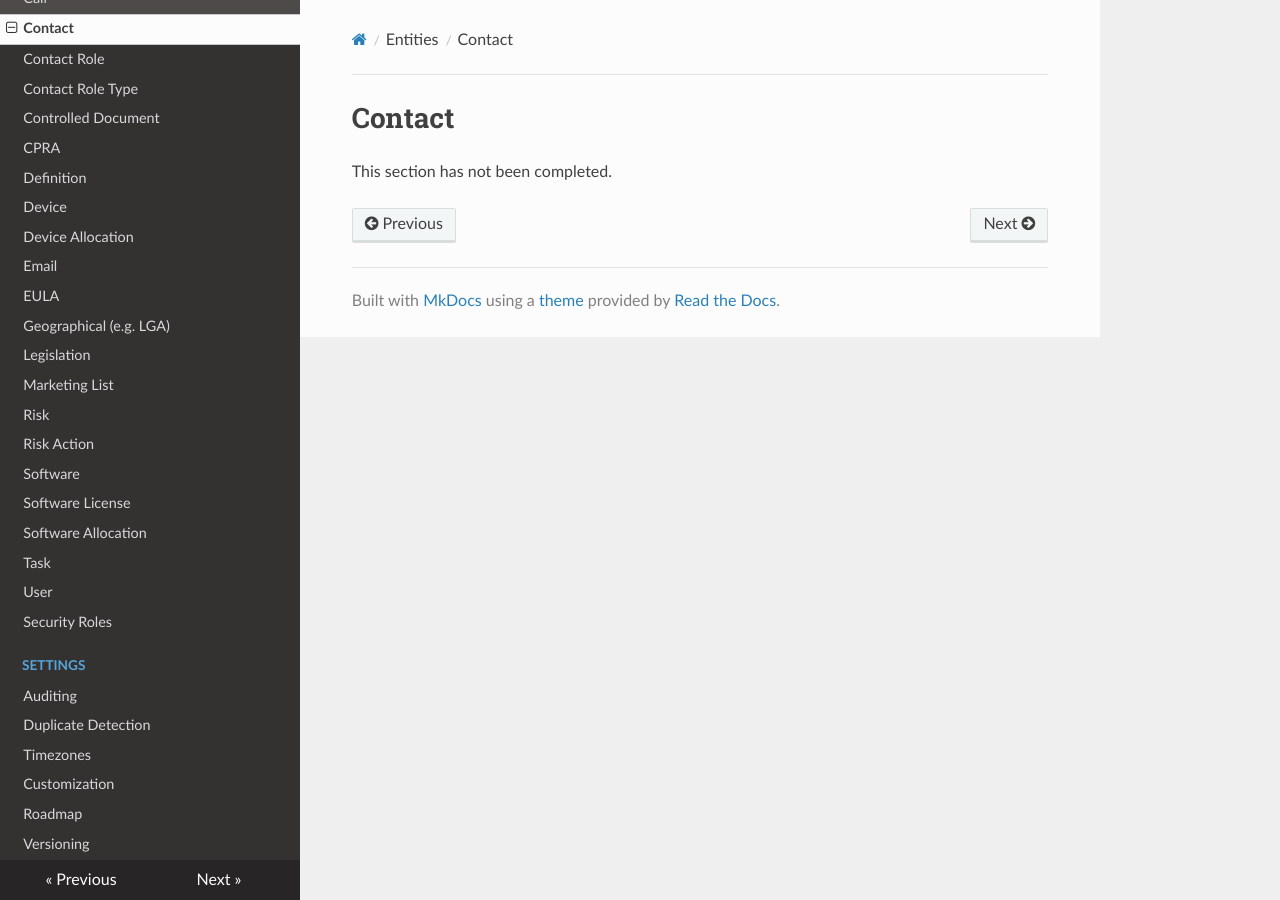
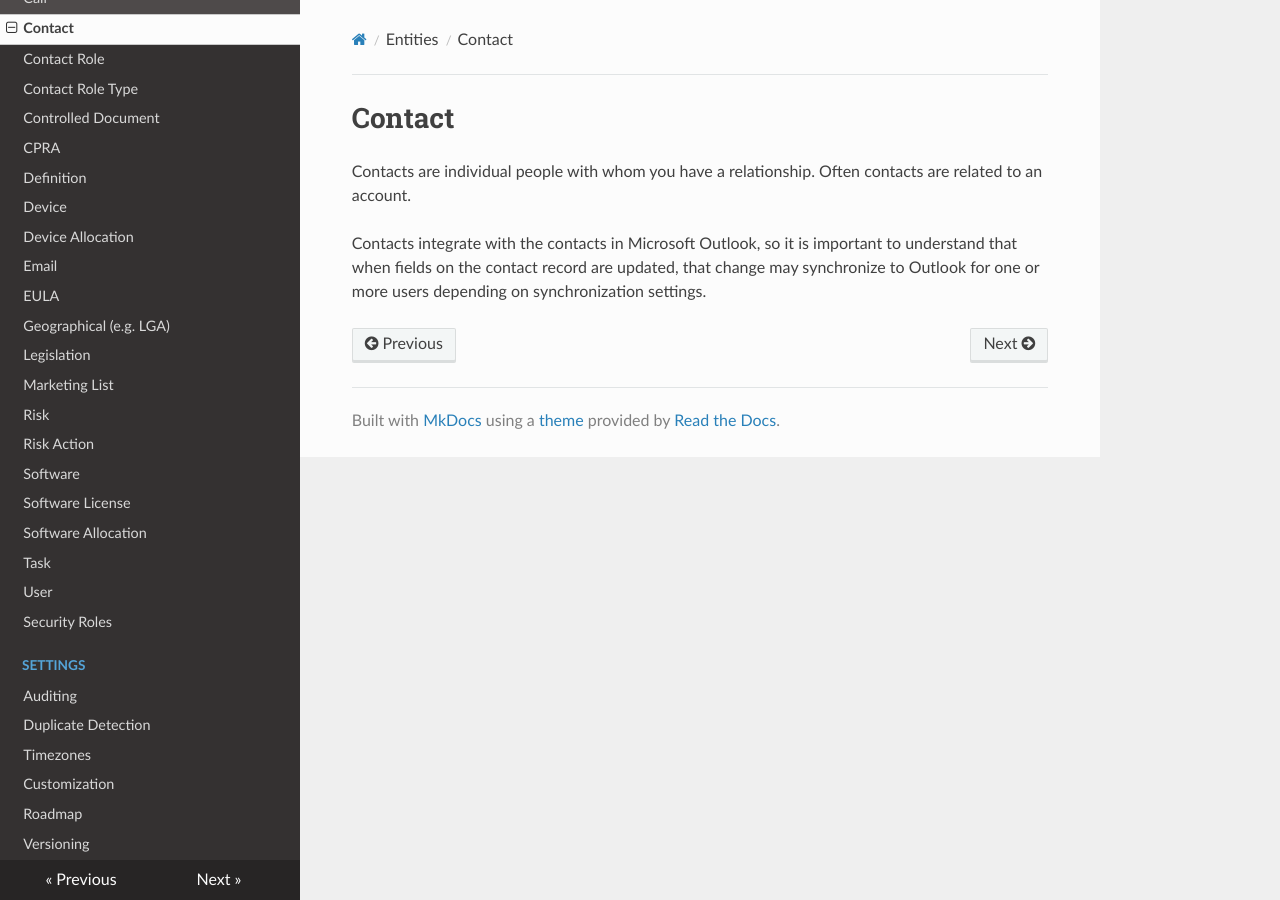
Before and after one commit to murray-phn/phn-crm-docs, an MkDocs documentation site: the page built from docs/entities/contact.md, in a window 1280 px wide. Built offline with MkDocs 1.6.1, drawn with Linux system fonts in a browser that asks for light colours; nearby versions of some CDN libraries.

Commit message:
oRGANIZE

```diff
--- a/docs/entities/contact.md
+++ b/docs/entities/contact.md
@@ -1,3 +1,5 @@
 # Contact
 
-This section has not been completed.
+Contacts are individual people with whom you have a relationship. Often contacts are related to an account.
+
+Contacts integrate with the contacts in Microsoft Outlook, so it is important to understand that when fields on the contact record are updated, that change may synchronize to Outlook for one or more users depending on synchronization settings.
```
Also changed, not shown: docs/app-for-outlook.md (+18 -2 lines), docs/entities.md (added, +26 -0 lines), docs/entities/account.md (+4 -0 lines), docs/training.md (+2 -0 lines).
